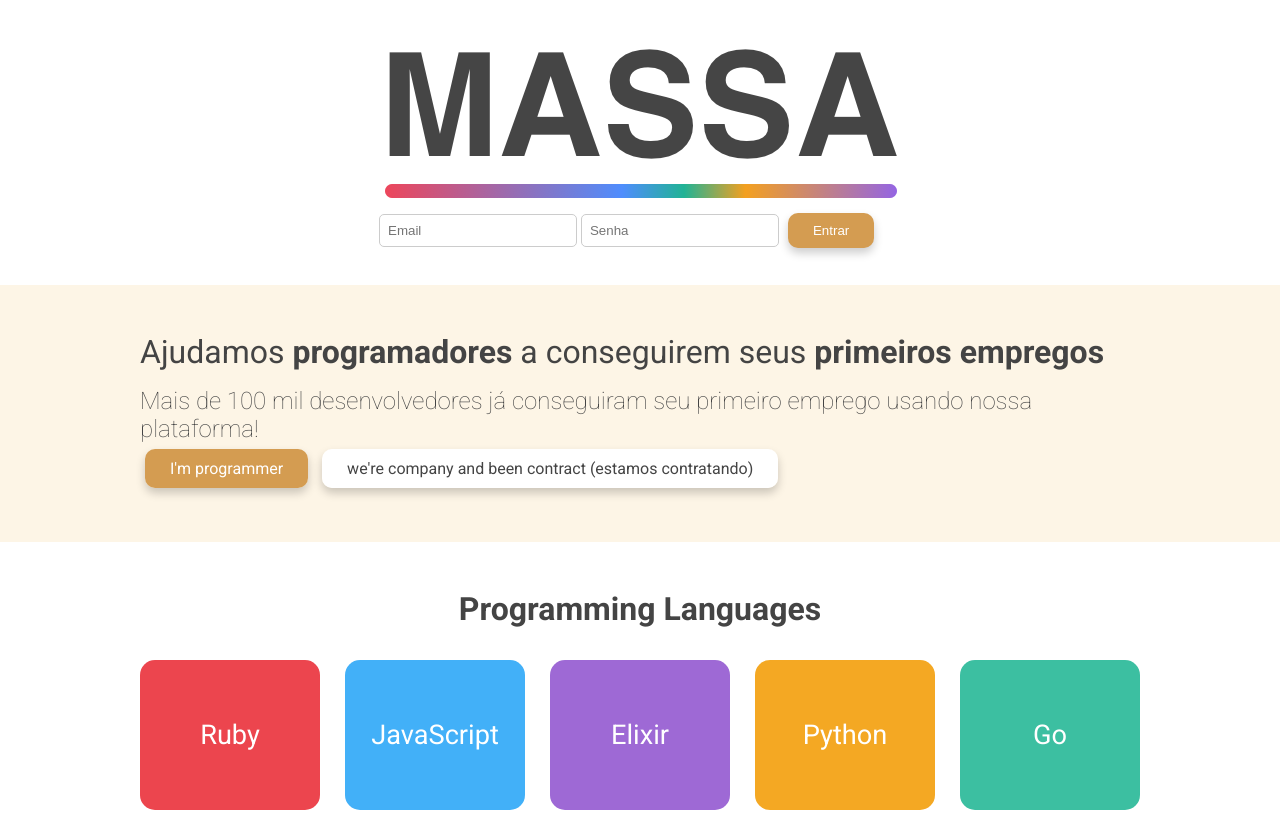
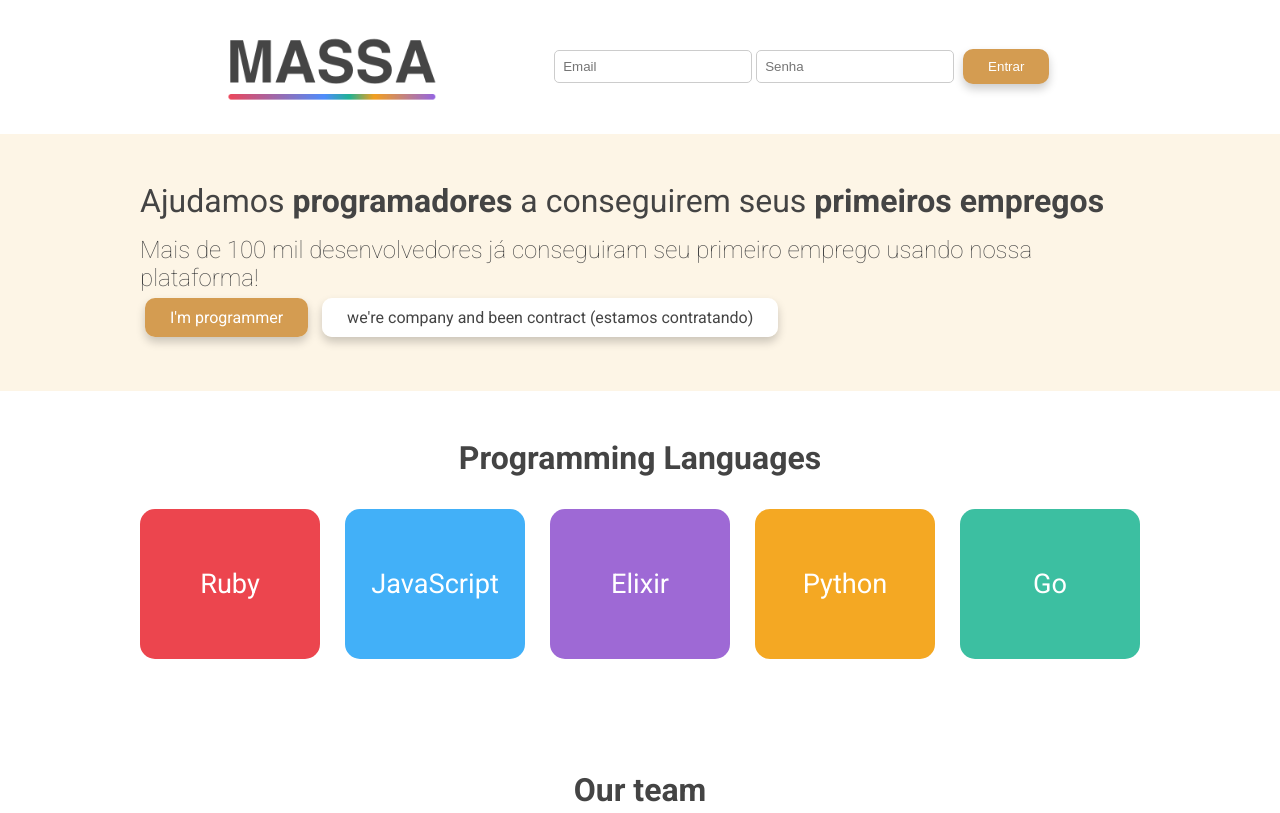
Before and after one commit to GeIF350/ProjetoSite, a plain HTML site: page index.html in a window 1280 px wide. Shown: the top 813 px of the page. Drawn offline with Linux system fonts and the light colour scheme.

Commit message:
Add files via upload
Update "ProjetoSite"

```diff
--- a/css/style.css
+++ b/css/style.css
@@ -29,7 +29,7 @@ body {
     color:#444;
 }
 
-header {
+header div {
     display: flex;
     justify-content: space-evenly;
     padding: 2rem;
@@ -42,6 +42,7 @@ header {
 .sign-in {
     display: flex;
     flex-direction: column;
+    justify-content: center;
 }
 
 .sign-in button {
--- a/index.html
+++ b/index.html
@@ -13,7 +13,7 @@
     <body>
         <header>
             <div class="container">
-                <div>
+                <div class="logo">
                     <img src="image/logo.png" alt="Logo do site">
                 </div>
                 <div class="sign-in">
```
Lines whose indentation alone changed are shown as unchanged.
